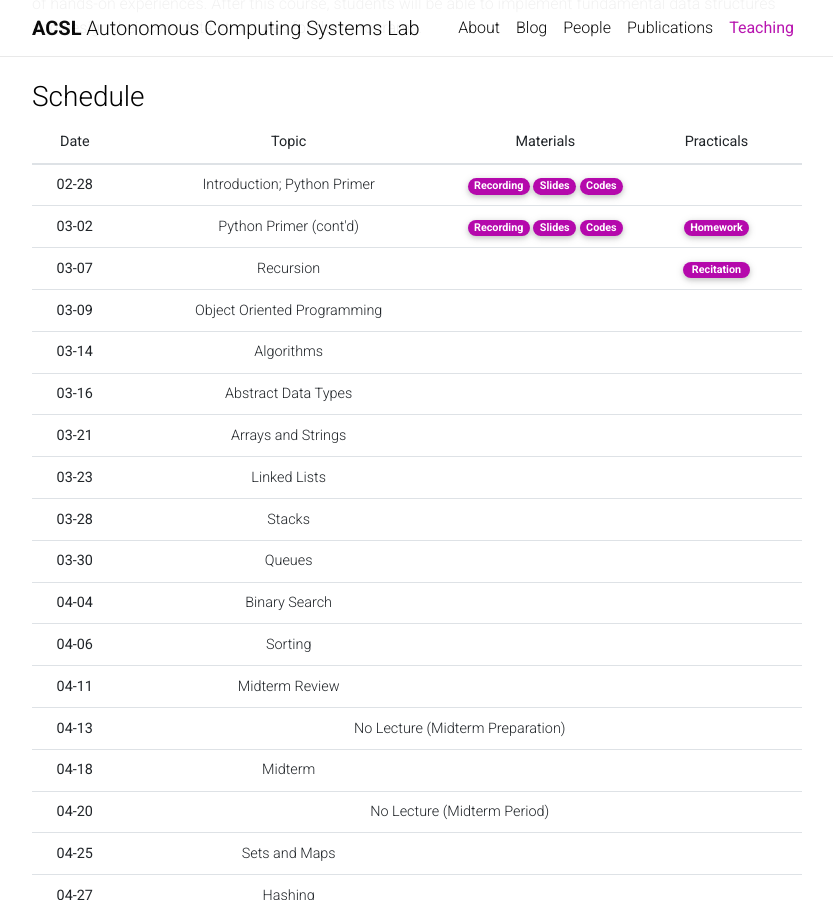
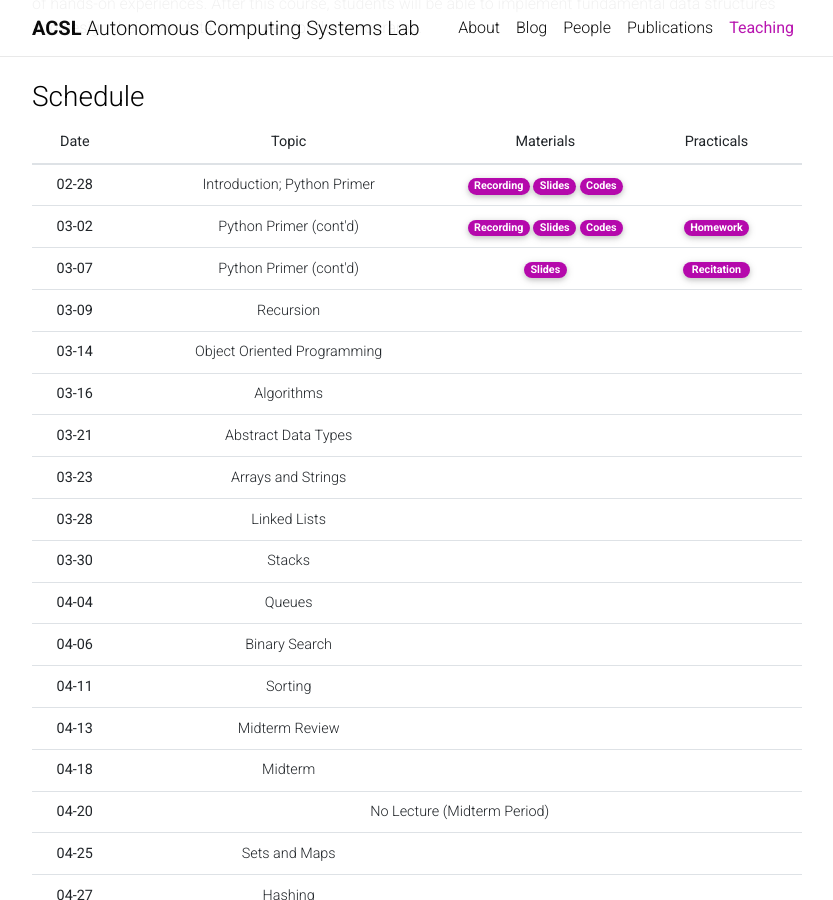
Before and after one commit to Uehwan/Uehwan.github.io, a Jekyll site: the page built from _teaching/datastruct23sp.md, in a window 1280 px wide and 900 px high, scrolled down 734 px. Shown: the whole window, without its empty margins (223-1056 px from the left). Built offline with Jekyll 4.4.1, drawn with Linux system fonts in a browser that asks for light colours; nearby versions of some CDN libraries; comment, search, counter and statistics services are not loaded; a style sheet for code colours, icons or effects is not loaded.

Commit message:
member _ class update

```diff
--- a/_teaching/datastruct23sp.md
+++ b/_teaching/datastruct23sp.md
@@ -66,9 +66,10 @@ This course deals with the fundamentals of data structures; the very foundation
     </tr>
     <tr>
       <th scope="row">03-07</th>
-      <td>Recursion</td>
+      <td>Python Primer (cont'd)</td>
       <td>
-        <!--a href="https://youtu.be/zgdbPrBmg5A" target="_blank" class="badge badge-pill" style="background-color:#B509AC;">Recording</a--> <!--a href="https://docs.google.com/presentation/d/1qwWXB62idf3332JFdYpbSoRAb8rkhKBZmkOKQDqmatM/edit?usp=sharing" target="_blank" class="badge badge-pill" style="background-color:#B509AC;">Slides</a-->
+        <!--a href="https://youtu.be/zgdbPrBmg5A" target="_blank" class="badge badge-pill" style="background-color:#B509AC;">Recording</a-->
+        <a href="https://docs.google.com/presentation/d/1qb9NbYH4cQoKhvGvUg39nhaw-tiNghu-19RNDlmEgKw/edit?usp=sharing" target="_blank" class="badge badge-pill" style="background-color:#B509AC;">Slides</a>
         <!--a href="https://colab.research.google.com/drive/1wGuKqcNkXbm1QBZanpWmaxUMK_vMglDB?usp=sharing" target="_blank" class="badge badge-pill" style="background-color:#B509AC;">Codes</a-->
       </td>
       <td>
@@ -78,12 +79,30 @@ This course deals with the fundamentals of data structures; the very foundation
     </tr>
     <tr style="border-bottom: 1.5px solid lightgrey;">
       <th scope="row">03-09</th>
-      <td>Object Oriented Programming</td>
-      <td><!--a href="https://youtu.be/9HmhUqXmIZ4" target="_blank" class="badge badge-pill" style="background-color:#B509AC;">Recording</a--> <!--a href="https://docs.google.com/presentation/d/13xe0XM2ijugFhMBGam6XJqpR-qC1UpVZp2pxYS3MAG4/edit?usp=sharing" target="_blank" class="badge badge-pill" style="background-color:#B509AC;">Slides</a--> <!--a href="https://colab.research.google.com/drive/1Rxww68YTTAG9MAUoakJ-ACkykvKH4Sn3?usp=sharing" target="_blank" class="badge badge-pill" style="background-color:#B509AC;">Codes</a--></td>
-      <td><!--a href="https://colab.research.google.com/drive/1YDG9BP5Qnqocgjs4AQu_iY__f2KPVloe?usp=sharing" target="_blank" class="badge badge-pill" style="background-color:#B509AC;">Homework</a--> <!--a href="https://colab.research.google.com/drive/1RGeAqdTJMDgsGlOxbDZX6eI-pY7iKJbJ?usp=sharing" target="_blank" class="badge badge-pill" style="background-color:#B509AC;">Solution</a--></td>
+      <td>Recursion</td>
+      <td>
+        <!--a href="https://youtu.be/zgdbPrBmg5A" target="_blank" class="badge badge-pill" style="background-color:#B509AC;">Recording</a--> <!--a href="https://docs.google.com/presentation/d/1qwWXB62idf3332JFdYpbSoRAb8rkhKBZmkOKQDqmatM/edit?usp=sharing" target="_blank" class="badge badge-pill" style="background-color:#B509AC;">Slides</a-->
+        <!--a href="https://colab.research.google.com/drive/1wGuKqcNkXbm1QBZanpWmaxUMK_vMglDB?usp=sharing" target="_blank" class="badge badge-pill" style="background-color:#B509AC;">Codes</a-->
+      </td>
+      <td>
+        <!--a href="https://drive.google.com/file/d/1HUBCWa1AEXA-ZaQUIvjSUFUmokA29UjB/view?usp=sharing" target="_blank" class="badge badge-pill" style="background-color:#B509AC;">&nbsp;Recitation&nbsp;</a-->
+        <!--a href="https://colab.research.google.com/drive/1gRNMsgBKA2hXzE6bEDwtpcdjbgxCc6t1?usp=sharing" target="_blank" class="badge badge-pill" style="background-color:#B509AC;">Solution</a-->
+      </td>
     </tr>
     <tr>
       <th scope="row">03-14</th>
+      <td>Object Oriented Programming</td>
+      <td>
+        <!--a href="https://youtu.be/9HmhUqXmIZ4" target="_blank" class="badge badge-pill" style="background-color:#B509AC;">Recording</a--> <!--a href="https://docs.google.com/presentation/d/13xe0XM2ijugFhMBGam6XJqpR-qC1UpVZp2pxYS3MAG4/edit?usp=sharing" target="_blank" class="badge badge-pill" style="background-color:#B509AC;">Slides</a-->
+        <!--a href="https://colab.research.google.com/drive/1Rxww68YTTAG9MAUoakJ-ACkykvKH4Sn3?usp=sharing" target="_blank" class="badge badge-pill" style="background-color:#B509AC;">Codes</a-->
+      </td>
+      <td>
+        <!--a href="https://colab.research.google.com/drive/1YDG9BP5Qnqocgjs4AQu_iY__f2KPVloe?usp=sharing" target="_blank" class="badge badge-pill" style="background-color:#B509AC;">Homework</a-->
+        <!--a href="https://colab.research.google.com/drive/1RGeAqdTJMDgsGlOxbDZX6eI-pY7iKJbJ?usp=sharing" target="_blank" class="badge badge-pill" style="background-color:#B509AC;">Solution</a-->
+      </td>
+    </tr>
+    <tr style="border-bottom: 1.5px solid lightgrey;">
+      <th scope="row">03-16</th>
       <td>Algorithms</td>
       <td>
         <!--a href="https://youtu.be/8dKNStuJKwk" target="_blank" class="badge badge-pill" style="background-color:#B509AC;">Recording</a--> <!--a href="https://docs.google.com/presentation/d/195jGjbkrAM2--ZzvgeM7QMLu8pGMDXWuda0G_3lHLCQ/edit?usp=sharing" target="_blank" class="badge badge-pill" style="background-color:#B509AC;">Slides</a-->
@@ -93,8 +112,8 @@ This course deals with the fundamentals of data structures; the very foundation
         <!--a href="https://colab.research.google.com/drive/1gRNMsgBKA2hXzE6bEDwtpcdjbgxCc6t1?usp=sharing" target="_blank" class="badge badge-pill" style="background-color:#B509AC;">Homework</a-->
       </td>
     </tr>
-    <tr style="border-bottom: 1.5px solid lightgrey;">
-      <th scope="row">03-16</th>
+    <tr>
+      <th scope="row">03-21</th>
       <td>Abstract Data Types</td>
       <td>
         <!--a href="https://youtu.be/vfj-PCNiwuA" target="_blank" class="badge badge-pill" style="background-color:#B509AC;">Recording</a--> <!--a href="https://docs.google.com/presentation/d/1ybR2b2pv6jt8tCTz86Jx0hqytQ9YU8lquXWTqhVljpM/edit?usp=sharing" target="_blank" class="badge badge-pill" style="background-color:#B509AC;">Slides</a-->
@@ -104,8 +123,8 @@ This course deals with the fundamentals of data structures; the very foundation
         <!--a href="https://colab.research.google.com/drive/1gRNMsgBKA2hXzE6bEDwtpcdjbgxCc6t1?usp=sharing" target="_blank" class="badge badge-pill" style="background-color:#B509AC;">Homework</a-->
       </td>
     </tr>
-    <tr>
-      <th scope="row">03-21</th>
+    <tr style="border-bottom: 1.5px solid lightgrey;">
+      <th scope="row">03-23</th>
       <td>Arrays and Strings</td>
       <td>
         <!--a href="https://youtu.be/XDBlCoztXRg" target="_blank" class="badge badge-pill" style="background-color:#B509AC;">Recording</a-->
@@ -116,8 +135,8 @@ This course deals with the fundamentals of data structures; the very foundation
         <!--a href="https://colab.research.google.com/drive/1EasIwcNPzGu9oN83XkbfhN8v5hw-ocFY?usp=sharing" target="_blank" class="badge badge-pill" style="background-color:#B509AC;">Solution</a-->
       </td>
     </tr>
-    <tr style="border-bottom: 1.5px solid lightgrey;">
-      <th scope="row">03-23</th>
+    <tr>
+      <th scope="row">03-28</th>
       <td>Linked Lists</td>
       <td>
         <!--a href="https://youtu.be/-aKjUSBBWhY" target="_blank" class="badge badge-pill" style="background-color:#B509AC;">Recording</a-->
@@ -126,8 +145,8 @@ This course deals with the fundamentals of data structures; the very foundation
       </td>
       <td><!--a href="https://colab.research.google.com/drive/1gRNMsgBKA2hXzE6bEDwtpcdjbgxCc6t1?usp=sharing" target="_blank" class="badge badge-pill" style="background-color:#B509AC;">Homework</a--></td>
     </tr>
-    <tr>
-      <th scope="row">03-28</th>
+    <tr style="border-bottom: 1.5px solid lightgrey;">
+      <th scope="row">03-30</th>
       <td>Stacks</td>
       <td>
         <!--a href="https://youtu.be/riwHEOX2wlY" target="_blank" class="badge badge-pill" style="background-color:#B509AC;">Recording</a-->
@@ -139,8 +158,8 @@ This course deals with the fundamentals of data structures; the very foundation
         <!--a href="https://colab.research.google.com/drive/1XIsNG2av85ooGmvPjWSx_XTkkoqKYxcv?usp=sharing" target="_blank" class="badge badge-pill" style="background-color:#B509AC;">Solution</a-->
       </td>
     </tr>
-    <tr style="border-bottom: 1.5px solid lightgrey;">
-      <th scope="row">03-30</th>
+    <tr>
+      <th scope="row">04-04</th>
       <td>Queues</td>
       <td>
         <!--a href="https://youtu.be/N3mRBDInw88" target="_blank" class="badge badge-pill" style="background-color:#B509AC;">Recording</a-->
@@ -151,8 +170,8 @@ This course deals with the fundamentals of data structures; the very foundation
         <!--a href="https://colab.research.google.com/drive/1gRNMsgBKA2hXzE6bEDwtpcdjbgxCc6t1?usp=sharing" target="_blank" class="badge badge-pill" style="background-color:#B509AC;">Homework</a-->
       </td>
     </tr>
-    <tr>
-      <th scope="row">04-04</th>
+    <tr style="border-bottom: 1.5px solid lightgrey;">
+      <th scope="row">04-06</th>
       <td>Binary Search</td>
       <td>
         <!--a href="https://youtu.be/L_-_yO_lQqE" target="_blank" class="badge badge-pill" style="background-color:#B509AC;">Recording</a-->
@@ -164,8 +183,8 @@ This course deals with the fundamentals of data structures; the very foundation
         <!--a href="https://colab.research.google.com/drive/1lGUQxlTXZXzKCMBaO1h-q-o0MZZOTW8E?usp=sharing" target="_blank" class="badge badge-pill" style="background-color:#B509AC;">Solution</a-->
       </td>
     </tr>
-    <tr style="border-bottom: 1.5px solid lightgrey;">
-      <th scope="row">04-06</th>
+    <tr>
+      <th scope="row">04-11</th>
       <td>Sorting</td>
       <td>
         <!--a href="https://youtu.be/f7hnSFe4qXk" target="_blank" class="badge badge-pill" style="background-color:#B509AC;">Recording</a-->
@@ -176,8 +195,8 @@ This course deals with the fundamentals of data structures; the very foundation
         <!--a href="https://colab.research.google.com/drive/1gRNMsgBKA2hXzE6bEDwtpcdjbgxCc6t1?usp=sharing" target="_blank" class="badge badge-pill" style="background-color:#B509AC;">Homework</a-->
       </td>
     </tr>
-    <tr>
-      <th scope="row">04-11</th>
+    <tr style="border-bottom: 1.5px solid lightgrey;">
+      <th scope="row">04-13</th>
       <td>Midterm Review</td>
       <td>
         <!--a href="https://youtu.be/o8dXKCL00Dc" target="_blank" class="badge badge-pill" style="background-color:#B509AC;">Recording</a-->
@@ -187,10 +206,6 @@ This course deals with the fundamentals of data structures; the very foundation
       <td>
         <!--a href="https://colab.research.google.com/drive/1gRNMsgBKA2hXzE6bEDwtpcdjbgxCc6t1?usp=sharing" target="_blank" class="badge badge-pill" style="background-color:#B509AC;">Homework</a-->
       </td>
-    </tr>
-    <tr style="border-bottom: 1.5px solid lightgrey;">
-      <th scope="row">04-13</th>
-      <td colspan="3">No Lecture (Midterm Preparation)</td>
     </tr>
     <tr>
       <th scope="row">04-18</th>
```
Also changed, not shown: _people/23_02_01_BaeHN.markdown (added, +11 -0 lines), 1 other file.
